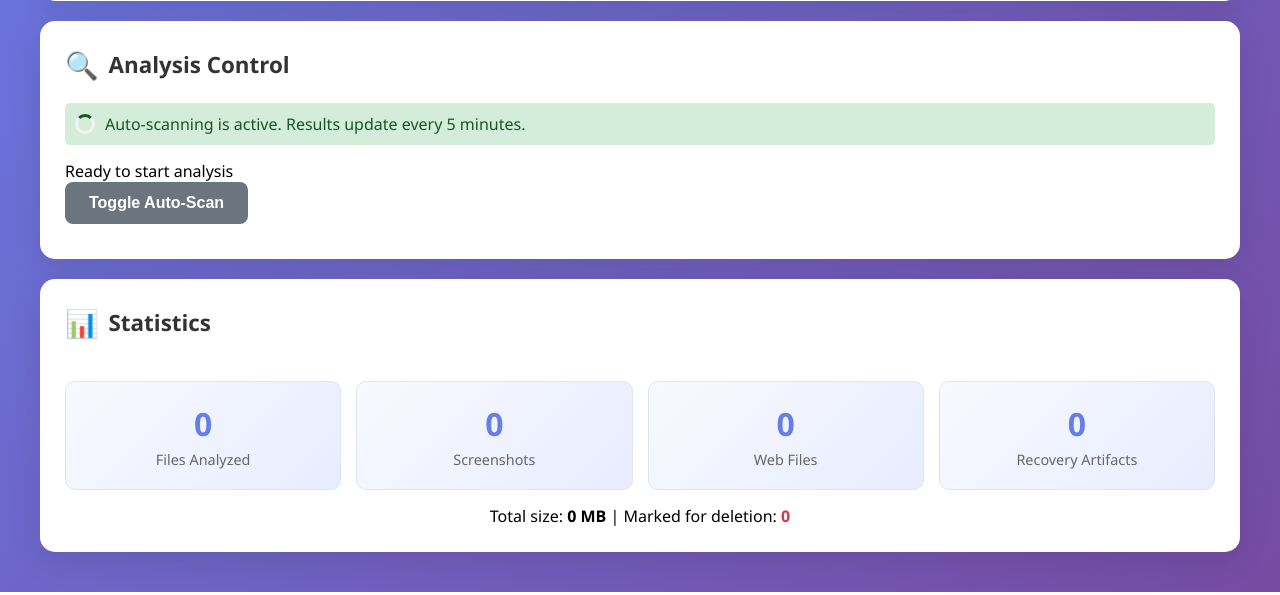
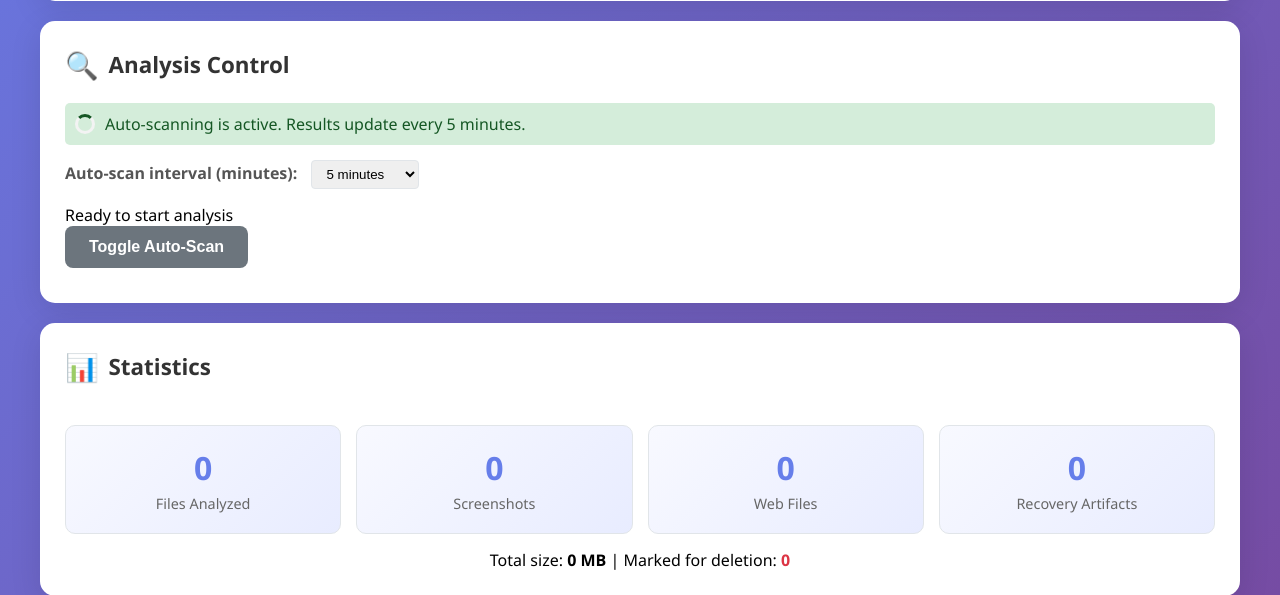
Before and after one commit to dustinole/immich-image-cleaner, a Flask app: page / in a window 1280 px wide. Shown: the part 489-1084 px from the top of the page. Run offline with Flask 3, Linux system fonts and the light colour scheme; data that the repository does not hold is empty; parts of the project's set-up code (start-up, migrations or seed data) failed here and were passed over.

Commit message:
Update cleaner.html
Add a setting to control the auto-scan interval from the web UI.

```diff
--- a/templates/cleaner.html
+++ b/templates/cleaner.html
@@ -583,10 +583,22 @@
 
                 <div class="auto-scan-info" id="auto-scan-info">
                     <div class="spinner"></div>
-                    <span>Auto-scanning is active. Results update every 5 minutes.</span>
+                    <span>Auto-scanning is active. Results update every <span id="scan-interval-text">5</span> minutes.</span>
                 </div>
 
-                <div id="analysis-status">Ready to start analysis</div>
+                <div style="margin-top: 15px;">
+                    <label style="font-weight: 600; color: #555;">Auto-scan interval (minutes):</label>
+                    <select id="scan-interval" onchange="updateScanInterval()" style="margin-left: 10px; padding: 5px 10px; border: 1px solid #e1e5e9; border-radius: 4px;">
+                        <option value="1">1 minute</option>
+                        <option value="5" selected>5 minutes</option>
+                        <option value="10">10 minutes</option>
+                        <option value="15">15 minutes</option>
+                        <option value="30">30 minutes</option>
+                        <option value="60">1 hour</option>
+                    </select>
+                </div>
+
+                <div id="analysis-status" style="margin-top: 15px;">Ready to start analysis</div>
 
                 <div class="progress-bar" style="display: none;" id="progress-container">
                     <div class="progress-fill" id="progress-bar"></div>
@@ -1265,10 +1277,15 @@
             // Run initial scan
             checkAndRunAnalysis();
 
-            // Set up periodic scanning (every 5 minutes)
+            // Clear any existing interval
+            if (autoScanInterval) {
+                clearInterval(autoScanInterval);
+            }
+
+            // Set up periodic scanning based on selected interval
             autoScanInterval = setInterval(() => {
                 checkAndRunAnalysis();
-            }, 5 * 60 * 1000); // 5 minutes
+            }, autoScanMinutes * 60 * 1000);
 
             document.getElementById('auto-scan-info').style.display = 'flex';
         }
@@ -1279,6 +1296,24 @@
                 autoScanInterval = null;
             }
             document.getElementById('auto-scan-info').style.display = 'none';
+        }
+
+        function updateScanInterval() {
+            const newInterval = parseInt(document.getElementById('scan-interval').value);
+            autoScanMinutes = newInterval;
+
+            // Save to localStorage
+            localStorage.setItem('autoScanInterval', newInterval);
+
+            // Update display
+            document.getElementById('scan-interval-text').textContent = newInterval;
+
+            // Restart auto-scan with new interval
+            if (autoScanEnabled) {
+                stopAutoScan();
+                startAutoScan();
+                showMessage('analysis-message', `Auto-scan interval updated to ${newInterval} minute${newInterval > 1 ? 's' : ''}`, 'success');
+            }
         }
 
         function toggleAutoScan() {
```
